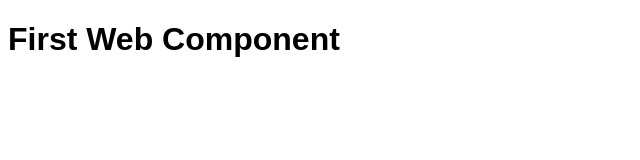
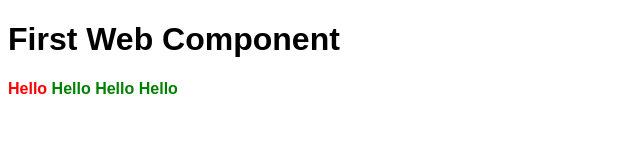
Before and after one commit to gael-src/first-web-component, a plain HTML site: page index.html in a window 1280 px wide. Shown: the whole page, without its empty margins (0-640 px from the left). Drawn offline with Linux system fonts and the light colour scheme.

Commit message:
created first component

```diff
--- a/index.html
+++ b/index.html
@@ -10,5 +10,20 @@
   </head>
   <body>
     <h1>First Web Component</h1>
+
+    <!--
+        This is a custom element:
+            Declared with two words minimum, seperated by dashes.
+            Just HTML, and optional CSS.
+    -->
+    <gael-element>Hello</gael-element>
+
+    <!--
+        This is a Web Component:
+            Declared...
+    -->
+    <gael-component>Hello</gael-component>
+    <gael-component>Hello</gael-component>
+    <gael-component>Hello</gael-component>
   </body>
 </html>
--- a/main.js
+++ b/main.js
@@ -1 +1,7 @@
-console.log("First Web component");
+class GaelComponent extends HTMLElement {
+  connectedCallback() {
+    console.log("First Web component");
+  }
+}
+
+customElements.define("gael-component", GaelComponent);
--- a/style.css
+++ b/style.css
@@ -1,3 +1,18 @@
 body {
   font-family: sans-serif;
 }
+
+/* This is a custom element: */
+gael-element {
+  color: red;
+  font-weight: bold;
+
+  /* display: block; */
+}
+
+/* This is a Web Component: */
+gael-component {
+  color: green;
+  font-weight: bold;
+  /* display: block; */
+}
```
